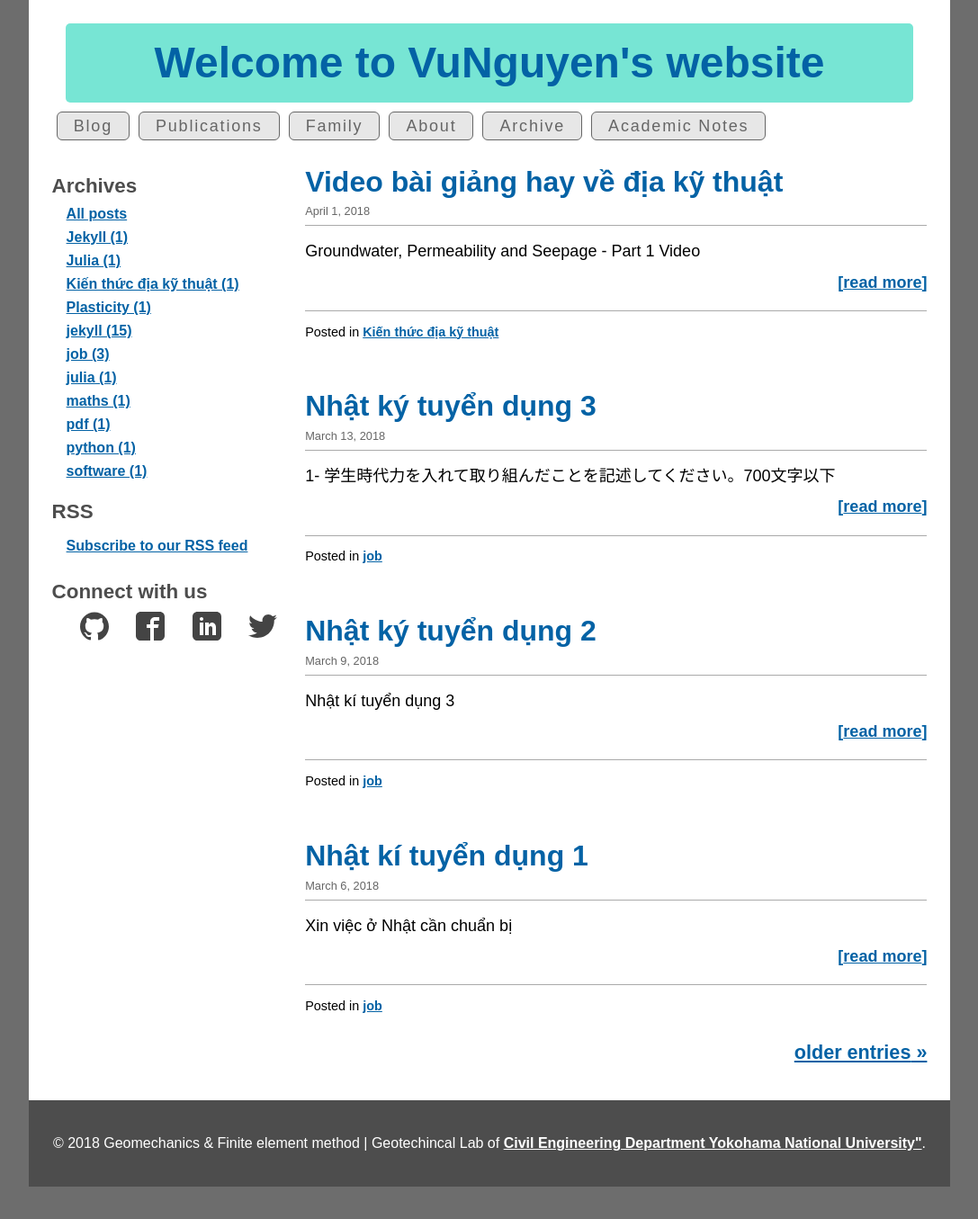
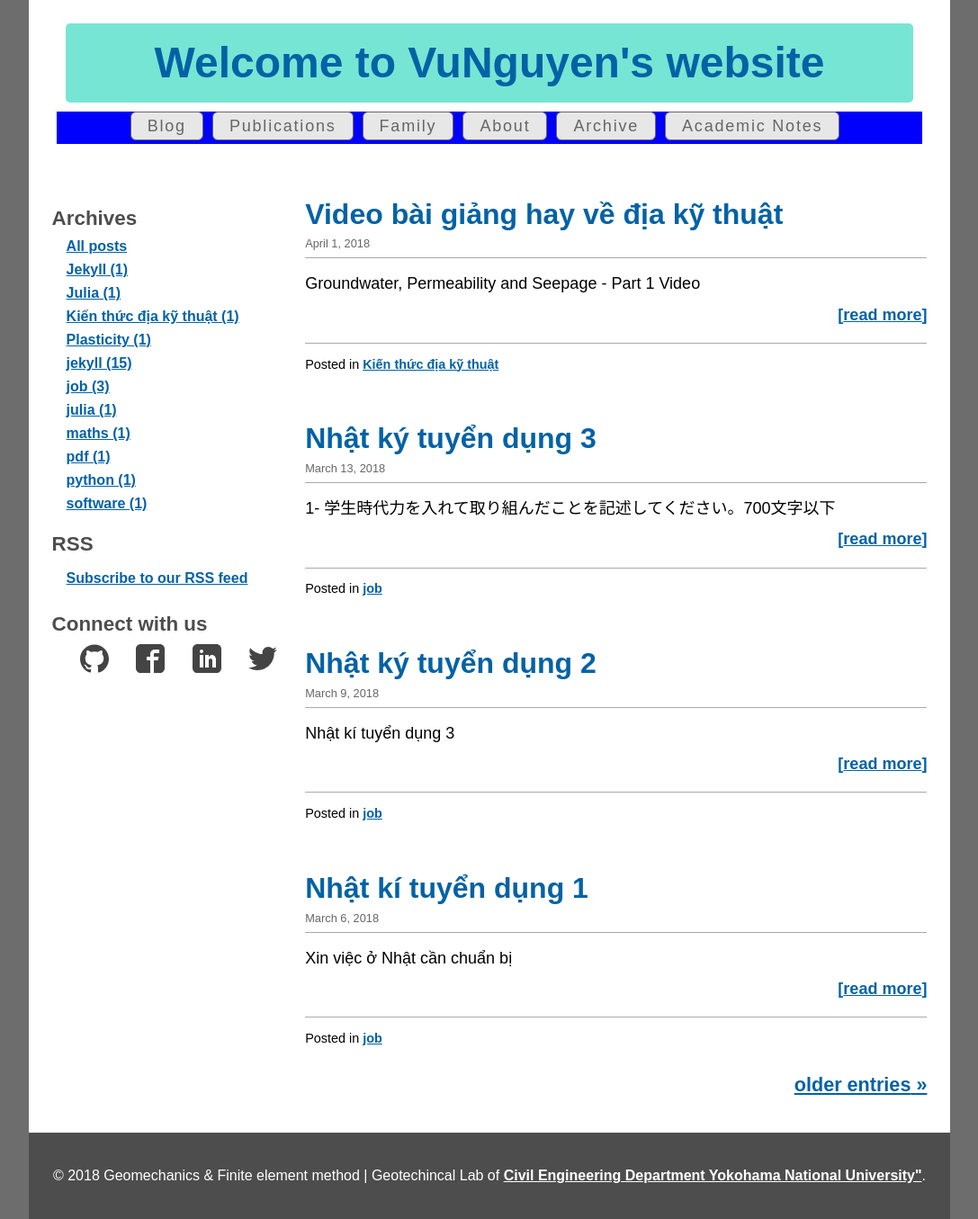
Before and after one commit to quangvunp/geomechanics, a Jekyll site: the page built from index.html, in a window 1280 px wide. Shown: the whole page at 90% size, without its empty margins (96-1183 px from the left). Built offline with Jekyll 4.4.1, drawn with Linux system fonts in a browser that asks for light colours; the list of posts is cut into pages by our own code; before the commit the page ends 1319 px from its top, so only the background shows below that.

Commit message:
Update default.html

```diff
--- a/_layouts/default.html
+++ b/_layouts/default.html
@@ -35,7 +35,7 @@
 -->
 
 <nav style="margin: 0 auto">
-<ul>
+<ul style="display: inline-block;">
   <li><a class = "button" href="{{site.baseurl}}/index.html">Blog</a></li>
   <li><a class = "button" href="{{site.baseurl}}/Publications.html">Publications<a</li>
   <li><a class = "button" href="{{site.baseurl}}/Family.html">Family</a></li>
```
